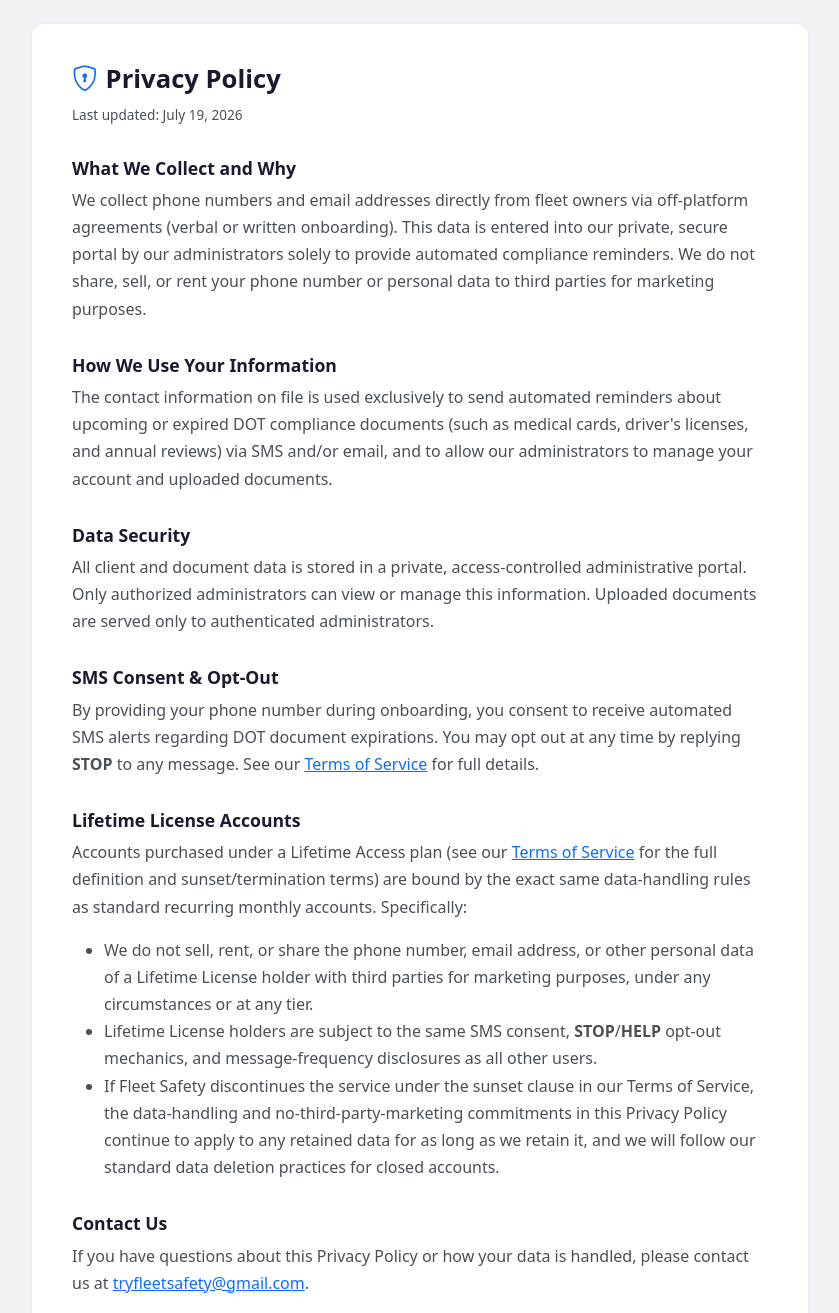
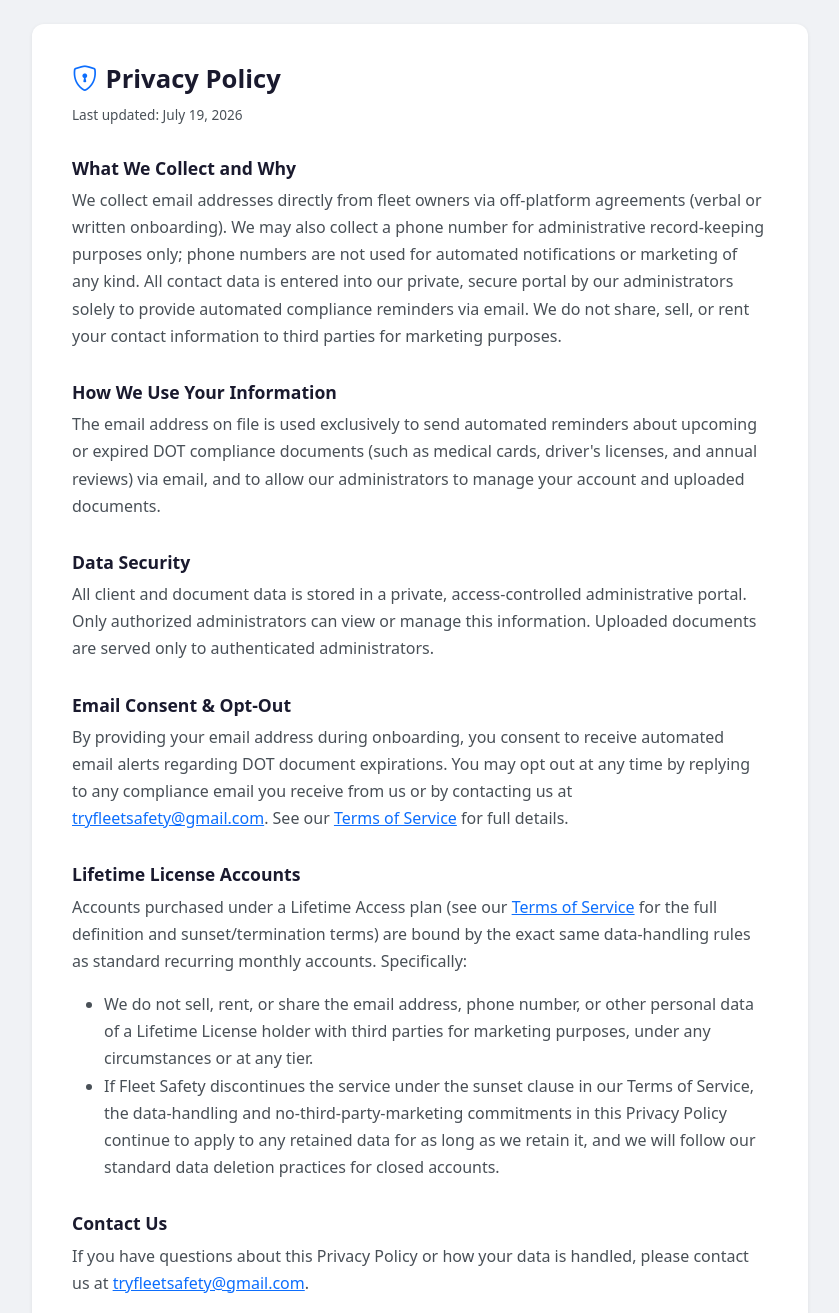
Before and after one commit to NickKalas/Fleet-Safety-App, a Flask app: page /privacy in a window 1280 px wide. Shown: the part 57-1370 px from the top of the page, without its empty margins (220-1059 px from the left). Run offline with Flask 3, Linux system fonts and the light colour scheme; some libraries are stand-ins or nearby versions.

Commit message:
New changes

```diff
--- a/templates/privacy.html
+++ b/templates/privacy.html
@@ -62,20 +62,23 @@
 
             <h2>What We Collect and Why</h2>
             <p>
-                We collect phone numbers and email addresses directly from fleet owners via
-                off-platform agreements (verbal or written onboarding). This data is entered
-                into our private, secure portal by our administrators solely to provide
-                automated compliance reminders. We do not share, sell, or rent your phone
-                number or personal data to third parties for marketing purposes.
+                We collect email addresses directly from fleet owners via off-platform
+                agreements (verbal or written onboarding). We may also collect a phone
+                number for administrative record-keeping purposes only; phone numbers
+                are not used for automated notifications or marketing of any kind. All
+                contact data is entered into our private, secure portal by our
+                administrators solely to provide automated compliance reminders via
+                email. We do not share, sell, or rent your contact information to
+                third parties for marketing purposes.
             </p>
 
             <h2>How We Use Your Information</h2>
             <p>
-                The contact information on file is used exclusively to send automated
+                The email address on file is used exclusively to send automated
                 reminders about upcoming or expired DOT compliance documents (such as
-                medical cards, driver's licenses, and annual reviews) via SMS and/or
-                email, and to allow our administrators to manage your account and
-                uploaded documents.
+                medical cards, driver's licenses, and annual reviews) via email, and
+                to allow our administrators to manage your account and uploaded
+                documents.
             </p>
 
             <h2>Data Security</h2>
@@ -86,12 +89,14 @@
                 administrators.
             </p>
 
-            <h2>SMS Consent &amp; Opt-Out</h2>
+            <h2>Email Consent &amp; Opt-Out</h2>
             <p>
-                By providing your phone number during onboarding, you consent to receive
-                automated SMS alerts regarding DOT document expirations. You may opt out
-                at any time by replying <strong>STOP</strong> to any message. See our
-                <a href="/tos">Terms of Service</a> for full details.
+                By providing your email address during onboarding, you consent to
+                receive automated email alerts regarding DOT document expirations. You
+                may opt out at any time by replying to any compliance email you receive
+                from us or by contacting us at
+                <a href="mailto:tryfleetsafety@gmail.com">tryfleetsafety@gmail.com</a>.
+                See our <a href="/tos">Terms of Service</a> for full details.
             </p>
 
             <h2>Lifetime License Accounts</h2>
@@ -103,14 +108,10 @@
             </p>
             <ul>
                 <li>
-                    We do not sell, rent, or share the phone number, email address, or
-                    other personal data of a Lifetime License holder with third parties
-                    for marketing purposes, under any circumstances or at any tier.
-                </li>
-                <li>
-                    Lifetime License holders are subject to the same SMS consent,
-                    <strong>STOP</strong>/<strong>HELP</strong> opt-out mechanics, and
-                    message-frequency disclosures as all other users.
+                    We do not sell, rent, or share the email address, phone number,
+                    or other personal data of a Lifetime License holder with third
+                    parties for marketing purposes, under any circumstances or at
+                    any tier.
                 </li>
                 <li>
                     If Fleet Safety discontinues the service under the sunset clause in
```
Also changed, not shown: templates/pricing.html (+4 -3 lines), templates/tos.html (+15 -22 lines).
